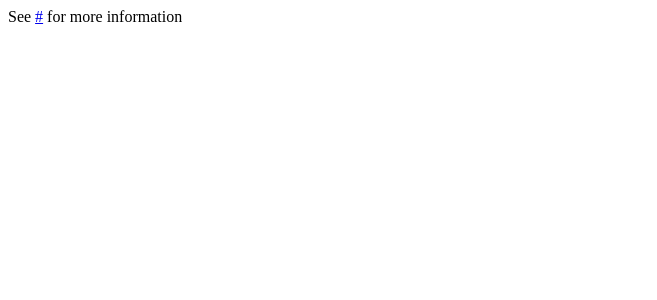
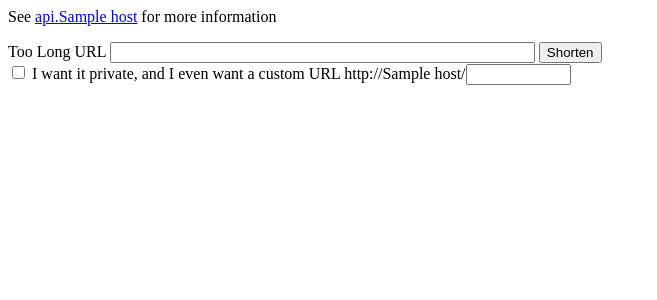
Before and after one commit to naholyr/301.tl, a Node project: template views/home.ejs in a window 1280 px wide. Shown: the top 300 px of the page, without its empty margins (0-657 px from the left). Run offline with Node 20 templates, Linux system fonts and the light colour scheme; the template is opened without the code that fills it: most values are stand-ins (such as "Sample title", 1, 10 or a date in 2020).

Commit message:
* Basic form for shortening URLs * Fixed static paths (had to remove the catch-all 404)

```diff
--- a/conf/common.js
+++ b/conf/common.js
@@ -1,7 +1,6 @@
 exports.conf = {
 	port:         3000,                          // Server port
 	host:         '127.0.0.1',                   // Listen connections from
-	static_paths: [process.cwd() + '/public'],   // Static paths
 
 	url_provider: 'redis', // URL provider engine
 	redis: {
--- a/lib/server.js
+++ b/lib/server.js
@@ -31,18 +31,8 @@ module.exports = function(onConfigure) {
 
 	function start() {
 		if (ready && started) {
-			// Configuration loaded AND we called "start()"
-			host = app.set('host')
-			port = app.set('port')
-			statics = app.set('static_paths') || []
-
-			// Static providers
-			for (var i=0; i<statics.length; i++) {
-				app.use(express.staticProvider(statics[i]))
-			}
-
 			// Start server
-			app.listen(port, host)
+			app.listen(app.set('port'), app.set('host'))
 
 			// Callback on started server
 			if (typeof onStartCallback == 'function') {
@@ -69,12 +59,11 @@ module.exports = function(onConfigure) {
 			app.use(express.methodOverride())
 			app.use(express.bodyDecoder())
 			app.use(app.router)
-			for (var i in conf) {
-				if (i == 'initConfig') {
-					continue
-				}
-				app.set(i, conf[i])
-			}
+
+			app.use(express.staticProvider(__dirname + '/../public'));
+
+			app.set('host', conf.host)
+			app.set('port', conf.port)
 
 			// Try to start application (if we already called "start()" and it was not ready yet)
 			ready = true
--- a/public/test-static.html
+++ /dev/null
@@ -1 +0,0 @@
-<strong>It works !</strong>
--- a/public/test-static.txt
+++ /dev/null
@@ -1 +0,0 @@
-It works :)
--- a/views/home.ejs
+++ b/views/home.ejs
@@ -1 +1,57 @@
-<p>See <a href="<%= api_url %>" title="API"><%= api_url %></a> for more information</p>
+<p>See <a href="http://api.<%= host %>" title="API">api.<%= host %></a> for more information</p>
+<div id="error" class="error" style="display:none"></div>
+<div id="shortUrl_container" style="display:none">Your short URL : <a id="shortUrl"></a></div>
+<form method="post" action="http://api.<%= host %>" id="F_shorten">
+ <label for="f_longUrl">Too Long URL</label> <input type="text" name="longUrl" id="f_longUrl" size="50">
+ <input type="submit" value="Shorten"><br>
+ <input type="checkbox" name="private" value="1" id="f_private"> <label for="f_private">I want it private</label>,
+ <label for="f_custom">and I even want a custom URL</label> http://<%= host %>/<input type="text" name="custom" id="f_custom" size="10">
+</form>
+<script type="text/javascript">
+$('#F_shorten').submit(function(e) {
+	var form = $(this);
+
+	// Do we come from an Ajax error ?
+	if (form.data('ajax-error')) {
+		return true;
+	}
+
+	// Disable default submit
+	e.preventDefault();
+
+	// Build request data
+	var data = {longUrl: $('#f_longUrl').val()};
+	var custom = $('#f_custom').val();
+	if (custom) {
+		data.custom = custom;
+	} else if ($('#f_private').is(':checked')) {
+		data.private = true;
+	}
+
+	// Ajax call (TODO compatibility with old-browsers with JSONP)
+	$.ajax({
+		async: true,
+		contentType: 'application/json',
+		context: $('#shortened_url'),
+		data: JSON.stringify(data),
+		dataType: 'json',
+		error: function(req, status, err) {
+			if (err) {
+				// JS error : re-submit form without using Ajax
+				form.data('ajax-error', true);
+				form.submit();
+			} else {
+				// Server error
+				var res = JSON.parse(req.responseText);
+				$('#error').html(res.error + ' - ' + res.message).show();
+			}
+		},
+		success: function(res, status, req) {
+			$('#shortUrl').attr({href:res.shortUrl, title:res.longUrl}).html(res.shortUrl);
+			$('#shortUrl_container').show();
+		},
+		type: 'POST',
+		url: $('#F_shorten').attr('action')
+	});
+});
+</script>
--- a/views/layout.ejs
+++ b/views/layout.ejs
@@ -2,6 +2,7 @@
 <html lang="en">
  <head>
   <title>301.tl - 301 for Too Long URLs</title>
+  <script src="http://ajax.googleapis.com/ajax/libs/jquery/1.4/jquery.min.js"></script>
  </head>
  <body>
   <p>Coming soon...</p>
```
Also changed, not shown: lib/301.tl.js, lib/url-provider/redis.js, public/favicon.ico (added).
